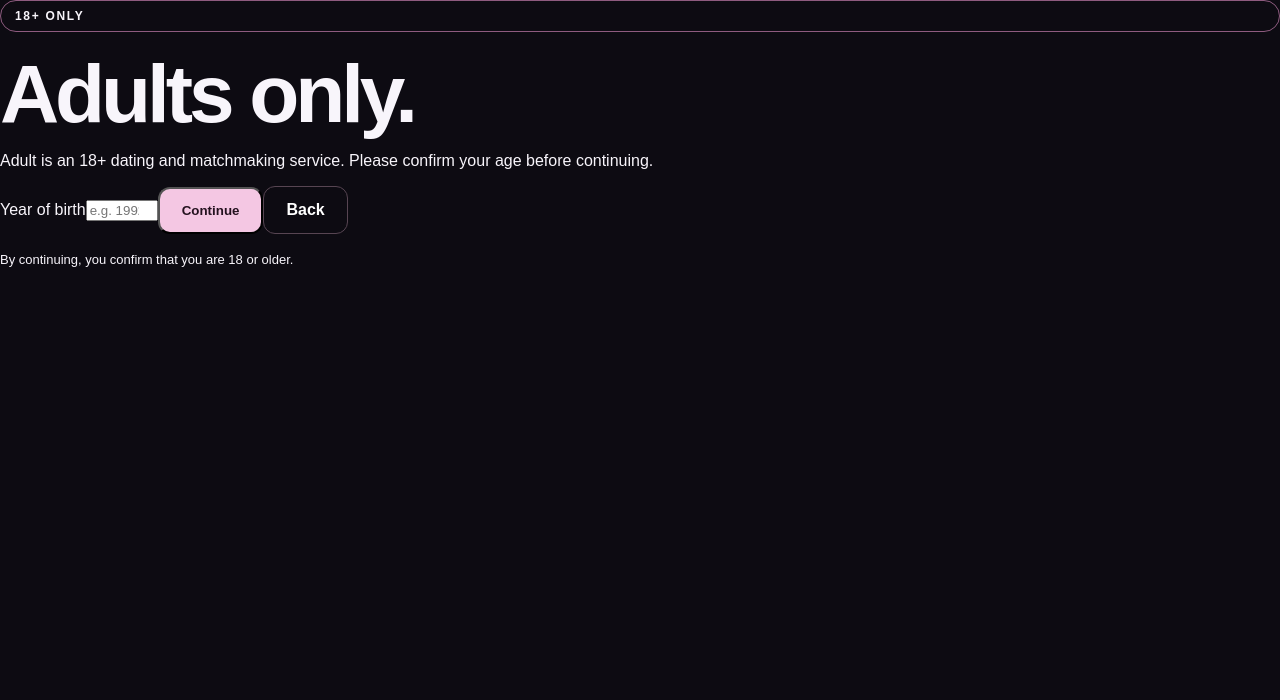
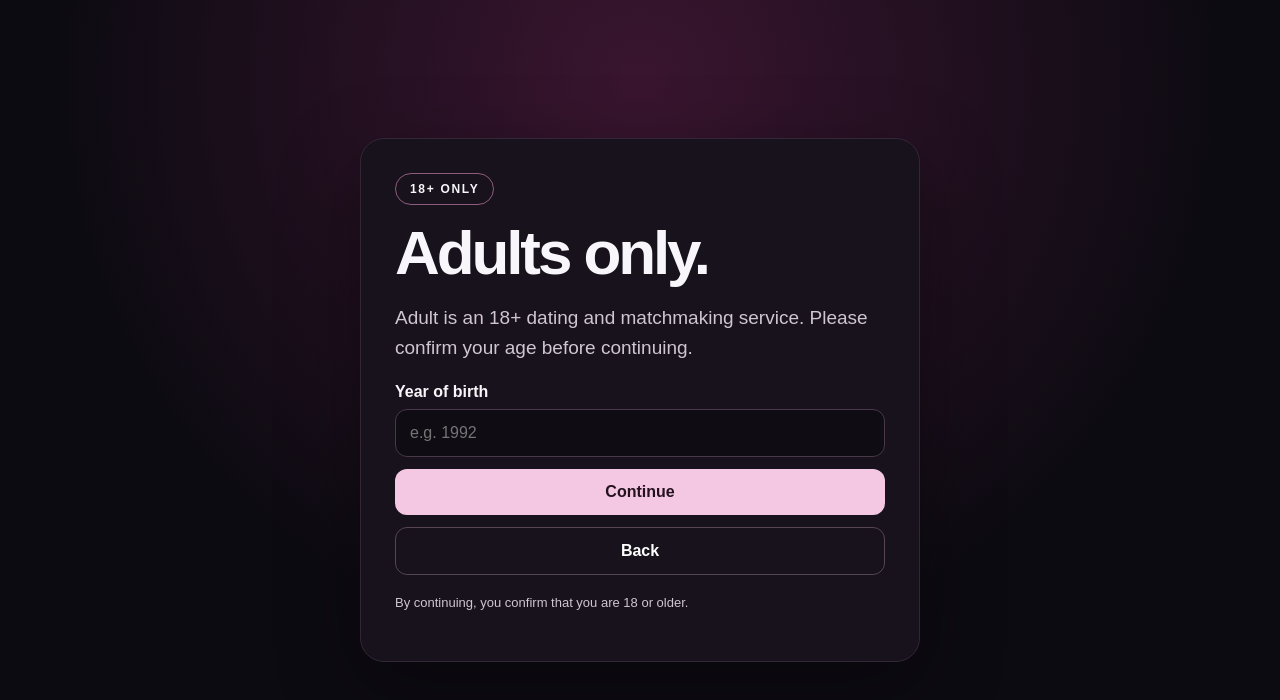
Before and after one commit to rexafection-design/Adult-, a Next.js app: page /age-gate in a window 1280 px wide. Shown: the top 700 px of the page. Built offline with nearby package versions, Linux system fonts and the light colour scheme.

Commit message:
Style 18+ gate and profile onboarding

```diff
--- a/app/globals.css
+++ b/app/globals.css
@@ -2,14 +2,16 @@
 html { scroll-behavior: smooth; }
 body { margin: 0; font-family: Arial, Helvetica, sans-serif; background: #0d0b12; color: #f8f5fb; }
 a { color: inherit; text-decoration: none; }
+button, input, select, textarea { font: inherit; }
 .hero { min-height: 78vh; display: flex; flex-direction: column; justify-content: center; align-items: center; text-align: center; padding: 72px 24px; background: radial-gradient(circle at 50% 15%, #4a183c 0, #1b1020 38%, #0d0b12 72%); }
-.badge { border: 1px solid #8e5b7f; border-radius: 999px; padding: 8px 14px; font-size: 12px; font-weight: 700; letter-spacing: .14em; }
+.badge { display: inline-block; border: 1px solid #8e5b7f; border-radius: 999px; padding: 8px 14px; font-size: 12px; font-weight: 700; letter-spacing: .14em; }
 h1 { max-width: 850px; margin: 22px 0 18px; font-size: clamp(44px, 8vw, 82px); line-height: .98; letter-spacing: -.05em; }
-.hero p { max-width: 650px; color: #cfc6d2; font-size: 19px; line-height: 1.6; }
+.hero p, .gate-card > p, .profile-card > p { max-width: 650px; color: #cfc6d2; font-size: 19px; line-height: 1.6; }
 .actions { display: flex; gap: 14px; flex-wrap: wrap; justify-content: center; margin-top: 20px; }
 .primary, .secondary { display: inline-block; border-radius: 12px; padding: 14px 22px; font-weight: 700; }
-.primary { background: #f4c7e3; color: #24121f; }
+.primary { background: #f4c7e3; color: #24121f; border: 0; }
 .secondary { border: 1px solid #574552; color: #fff; }
+.button { cursor: pointer; width: 100%; margin-top: 12px; }
 .small { font-size: 13px !important; margin-top: 18px; }
 .features { max-width: 1100px; margin: 0 auto; padding: 70px 24px; display: grid; grid-template-columns: repeat(3, 1fr); gap: 18px; }
 .features article { background: #17121b; border: 1px solid #2b2230; border-radius: 20px; padding: 28px; }
@@ -19,4 +21,13 @@ h1 { max-width: 850px; margin: 22px 0 18px; font-size: clamp(44px, 8vw, 82px); l
 .join { margin: 20px auto 80px; max-width: 760px; text-align: center; padding: 50px 24px; }
 .join h2 { font-size: 40px; margin-bottom: 10px; }
 .join .primary { margin-top: 18px; }
-@media (max-width: 760px) { .features { grid-template-columns: 1fr; } h1 { font-size: 52px; } }
+.gate-page, .profile-page { min-height: 100vh; display: grid; place-items: center; padding: 28px 18px; background: radial-gradient(circle at 50% 10%, #3a1530, #0d0b12 60%); }
+.gate-card, .profile-card { width: min(100%, 560px); background: #17121b; border: 1px solid #332636; border-radius: 24px; padding: 34px; box-shadow: 0 24px 80px rgba(0,0,0,.35); }
+.gate-card h1, .profile-card h1 { font-size: clamp(42px, 10vw, 62px); margin: 18px 0 12px; }
+.gate-card label, .profile-card label { display: block; margin: 18px 0 8px; font-weight: 700; }
+.gate-card input, .profile-card input, .profile-card select, .profile-card textarea { width: 100%; padding: 14px; border-radius: 12px; border: 1px solid #49384a; background: #0f0c13; color: #fff; outline: none; }
+.profile-card textarea { min-height: 120px; resize: vertical; }
+.error { color: #ff9a9a !important; font-size: 14px !important; }
+.success { margin-top: 18px; padding: 14px; border-radius: 12px; background: #1c3428; color: #bce8c8; line-height: 1.5; }
+.gate-card .secondary { display: block; text-align: center; margin-top: 12px; }
+@media (max-width: 760px) { .features { grid-template-columns: 1fr; } h1 { font-size: 52px; } .gate-card, .profile-card { padding: 24px; } }
```
